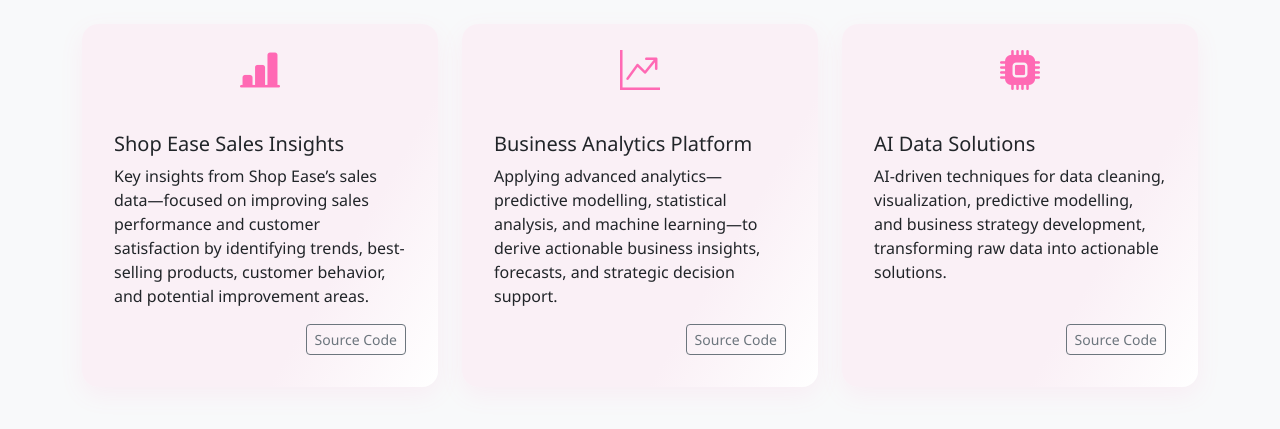
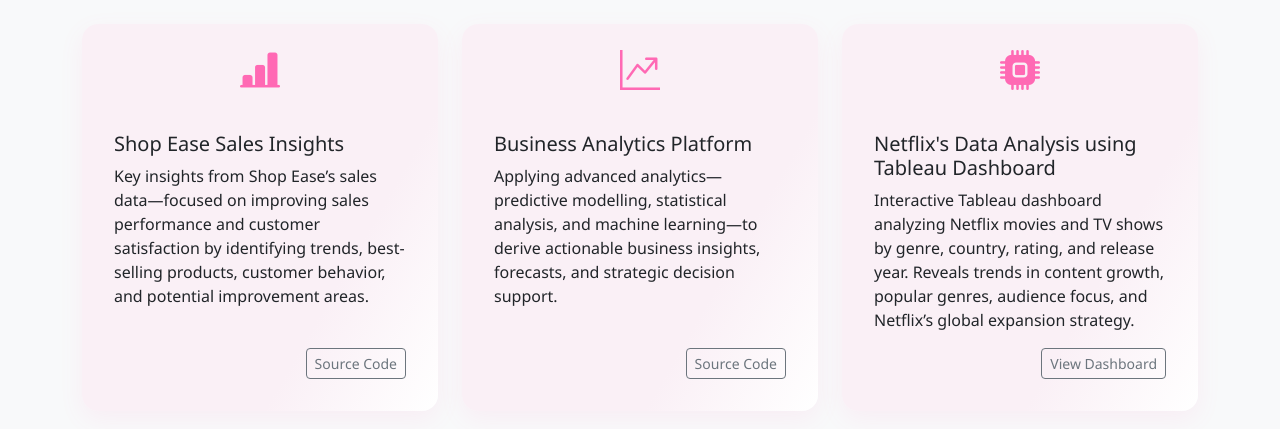
Before and after one commit to explorer061/portfolio, a plain HTML site: page index.html in a window 1280 px wide. Shown: the part 720-1149 px from the top of the page. Drawn offline with nearby package versions, Linux system fonts and the light colour scheme.

Commit message:
Update index.html

```diff
--- a/index.html
+++ b/index.html
@@ -192,22 +192,22 @@
             </div>
           </div>
         </div>
-        <!-- Project 3 -->
+        <!--<!-- Project 3 -->
 <div class="col-12 col-md-6 col-lg-4">
   <div class="card card-project h-100 p-3">
     <div class="project-icon text-center"><i class="bi bi-cpu-fill"></i></div>
     <div class="card-body d-flex flex-column">
-              <h5 class="card-title">AI Data Solutions</h5>
-              <p class="card-text">AI-driven techniques for data cleaning, visualization, predictive modelling, and business strategy development, transforming raw data into actionable solutions.</p>
+      <h5 class="card-title">Netflix's Data Analysis using Tableau Dashboard</h5>
+      <p class="card-text">
+        Interactive Tableau dashboard analyzing Netflix movies and TV shows by genre, country, rating, and release year. Reveals trends in content growth, popular genres, audience focus, and Netflix’s global expansion strategy.
+      </p>
       <div class="mt-auto text-end">
-                <a href="#" class="btn btn-sm btn-outline-secondary">Source Code</a>
+        <a href="https://public.tableau.com/app/profile/swathy.parakkattil.ravi/viz/Myfirstdashboard-Netflix/Netflix" target="_blank" class="btn btn-sm btn-outline-secondary">View Dashboard</a>
       </div>
     </div>
   </div>
 </div>
-      </div>
-    </div>
-  </section>
+
 
   <!-- Skills Section -->
   <section class="py-5">
```
Lines whose indentation alone changed are shown as unchanged.
